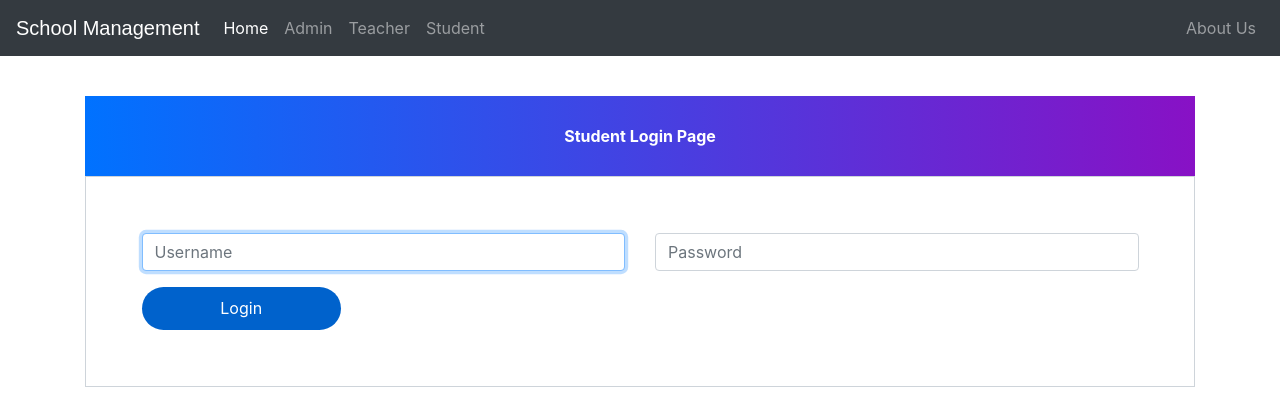
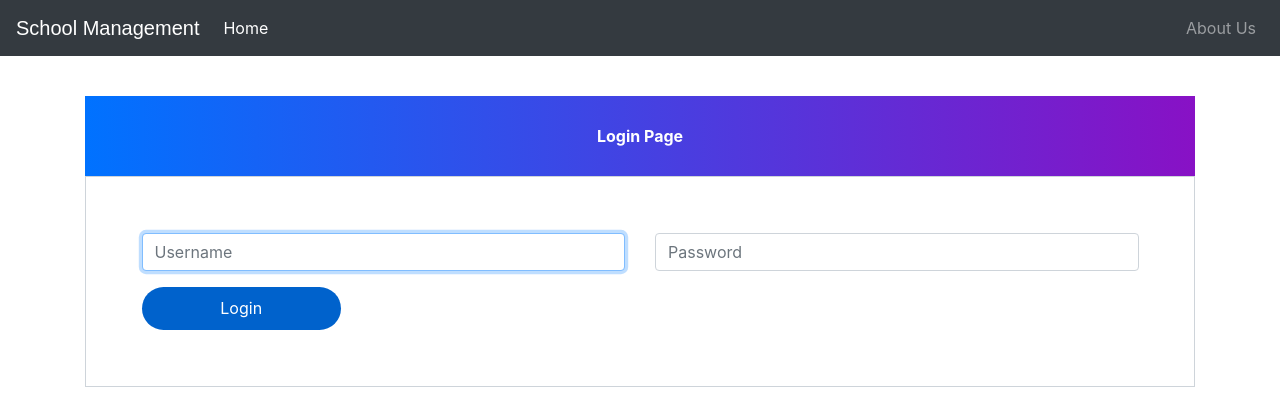
Before and after one commit to HeloPras/GitHamro, a Django app: page /studentlogin in a window 1280 px wide. Shown: the top 420 px of the page. Run offline with Django 3.2, Linux system fonts and the light colour scheme; some libraries are stand-ins or nearby versions.

Commit message:
something

```diff
--- a/school/models.py
+++ b/school/models.py
@@ -9,6 +9,7 @@ class TeacherExtra(models.Model):
     joindate=models.DateField(auto_now_add=True)
     mobile = models.CharField(max_length=40)
     status=models.BooleanField(default=False)
+
     def __str__(self):
         return self.user.first_name
     @property
@@ -23,6 +24,7 @@ class TeacherExtra(models.Model):
 
 classes=[('one','one'),('two','two'),('three','three'),
 ('four','four'),('five','five'),('six','six'),('seven','seven'),('eight','eight'),('nine','nine'),('ten','ten')]
+
 class StudentExtra(models.Model):
     user=models.OneToOneField(User,on_delete=models.CASCADE)
     roll = models.CharField(max_length=10)
--- a/templates/school/navbar.html
+++ b/templates/school/navbar.html
@@ -38,9 +38,9 @@
       <div class="collapse navbar-collapse justify-content-between" id="navbarCollapse">
         <div class="navbar-nav">
           <a href="/" class="nav-item nav-link active">Home</a>
-          <a href="/adminclick" class="nav-item nav-link">Admin</a>
-          <a href="/teacherclick" class="nav-item nav-link">Teacher</a>
-          <a href="/studentclick" class="nav-item nav-link">Student</a>
+          <!-- <a href="/adminclick" class="nav-item nav-link">Admin</a> -->
+          <!-- <a href="/teacherclick" class="nav-item nav-link">Teacher</a> -->
+          <!-- <a href="/studentclick" class="nav-item nav-link">Student</a> -->
 
 
         </div>
--- a/templates/school/studentlogin.html
+++ b/templates/school/studentlogin.html
@@ -68,7 +68,7 @@
     <div class="container register-form">
       <div class="form">
         <div class="note">
-          <p>Student Login Page</p>
+          <p>Login Page</p>
         </div>
 
         <div class="form-content">
```
